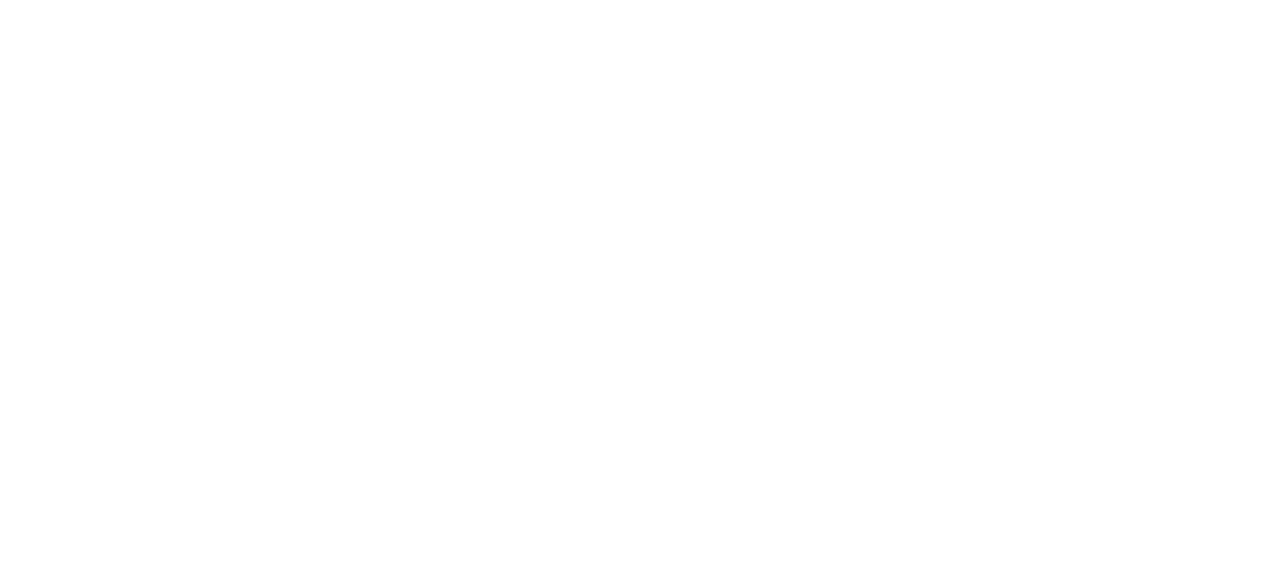
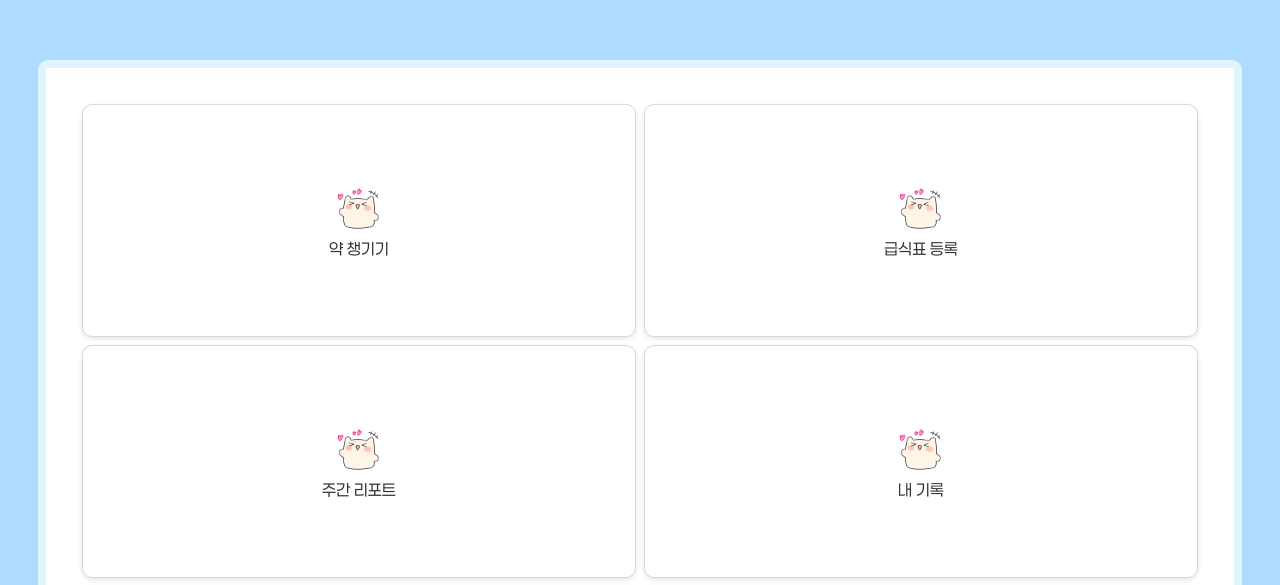
Before and after one commit to fefe1231/mongddang, a React (Vite) app in the folder frontend/: page /menu in a window 1280 px wide. Before the commit this address had no page. Shown: the part 163-748 px from the top of the page. Built offline with nearby package versions, Linux system fonts and the light colour scheme.

Commit message:
✨ Feat/(#70, S11P31D207-196): 메뉴페이지 버튼 모음 구현
.

```diff
--- a/frontend/src/App.tsx
+++ b/frontend/src/App.tsx
@@ -5,6 +5,7 @@
 import { Encyclopedia } from './pages/Encyclopedia';
 import { NicknameTitle } from './pages/nickname-title';
 import { Btn } from './pages/btn';
+import Menu from './pages/Menu/Menu';
 
 function App() {
   return (
@@ -16,6 +17,7 @@
           <Route path="/signup" element={<SignUp />} />
           <Route path="/encyclopedia" element={<Encyclopedia />} />
           <Route path="/nickname/title" element={<NicknameTitle />} />
+          <Route path="/menu" element={<Menu />} />
         </Routes>
       </Router>
     </>
--- /dev/null
+++ b/frontend/src/pages/Menu/Menu.tsx
@@ -0,0 +1,27 @@
+/** @jsxImportSource @emotion/react */
+
+import {
+  menuBase,
+  menuBtnContainer,
+  menuBtnGroup,
+  menuContent,
+} from './styles';
+import MenuBtnGroup from './ui/MenuBtnGroup/MenuBtnGroup';
+
+type Props = {};
+
+const Menu = (props: Props) => {
+  return (
+    <div css={menuBase}>
+      <div css={menuContent}>
+        <div css={menuBtnContainer}>
+          <div css={menuBtnGroup}>
+            <MenuBtnGroup />
+          </div>
+        </div>
+      </div>
+    </div>
+  );
+};
+
+export default Menu;
--- /dev/null
+++ b/frontend/src/pages/Menu/constants/menuBtnData.ts
@@ -0,0 +1,8 @@
+export const menuBtnData = [
+  { icon: '/img/%EB%A7%90%EB%9E%911.png', menu: '약 챙기기' },
+  { icon: '/img/%EB%A7%90%EB%9E%911.png', menu: '급식표 등록' },
+  { icon: '/img/%EB%A7%90%EB%9E%911.png', menu: '주간 리포트' },
+  { icon: '/img/%EB%A7%90%EB%9E%911.png', menu: '내 기록' },
+  { icon: '/img/%EB%A7%90%EB%9E%911.png', menu: '프로필 수정' },
+  { icon: '/img/%EB%A7%90%EB%9E%911.png', menu: '설정' },
+];
--- /dev/null
+++ b/frontend/src/pages/Menu/styles.ts
@@ -0,0 +1,31 @@
+import { css } from '@emotion/react';
+
+export const menuBase = css`
+  display: flex;
+  min-width: 360px;
+  min-height: 640px;
+  justify-content: center;
+  background-color: #aedbff;
+`;
+
+export const menuContent = css`
+  display: flex;
+  width: 100%;
+  padding: 3%;
+  align-items: end;
+`;
+
+export const menuBtnContainer = css`
+  display: flex;
+  width: 100%;
+  height: 75%;
+  background-color: #fff;
+  border: 0.5rem solid #e1f5fe;
+  border-radius: 10px;
+`;
+
+export const menuBtnGroup = css`
+  display: flex;
+  width: 100%;
+  padding: 3%;
+`;
--- /dev/null
+++ b/frontend/src/pages/Menu/ui/MenuBtnGroup/MenuBtnGroup.styles.ts
@@ -0,0 +1,26 @@
+import { css } from '@emotion/react';
+
+export const btnGroup = css`
+  display: flex;
+  width: 100%;
+  height: fit-content;
+  justify-content: center;
+  align-items: center;
+  align-content: center;
+  align-self: stretch;
+  flex-wrap: wrap;
+  gap: 0.5rem;
+`;
+
+export const btn = css`
+  display: flex;
+  flex: 1 1 40%;
+  width: 100%;
+  padding: 7% 0;
+  justify-content: center;
+  align-items: center;
+  border: 1px solid #d9d9d9;
+  border-radius: 10px;
+  background: #fff;
+  box-shadow: 0 2px 5px rgba(0, 0, 0, 0.1);
+`;
--- /dev/null
+++ b/frontend/src/pages/Menu/ui/MenuBtnGroup/MenuBtnGroup.tsx
@@ -0,0 +1,23 @@
+/** @jsxImportSource @emotion/react */
+
+import { IconTypo } from '@/shared/ui/IconTypo';
+import { btn, btnGroup } from './MenuBtnGroup.styles';
+import { menuBtnData } from '../../constants/menuBtnData';
+
+type Props = {};
+
+const MenuBtnGroup = (props: Props) => {
+  return (
+    <div css={btnGroup}>
+      {menuBtnData.map((item, i) => {
+        return (
+          <div css={btn}>
+            <IconTypo icon={item.icon} menu={item.menu} />
+          </div>
+        );
+      })}
+    </div>
+  );
+};
+
+export default MenuBtnGroup;
```
